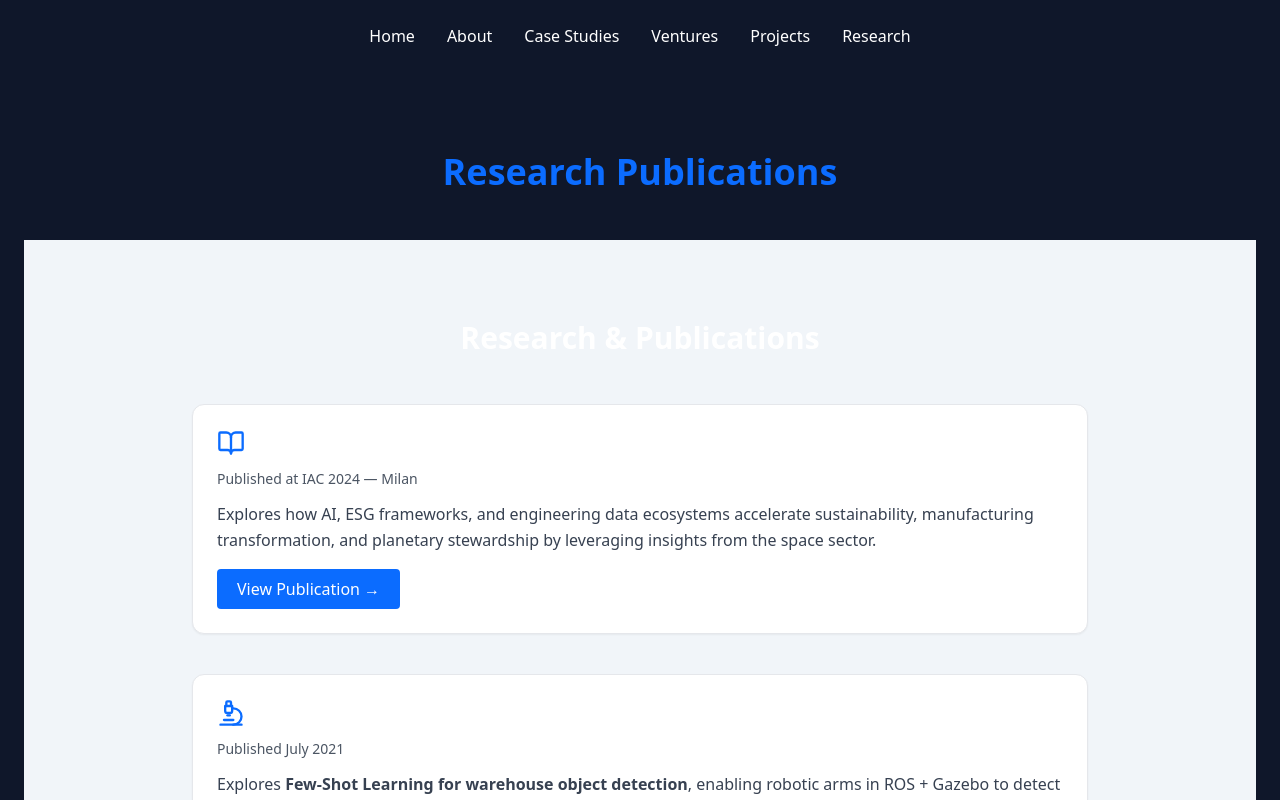
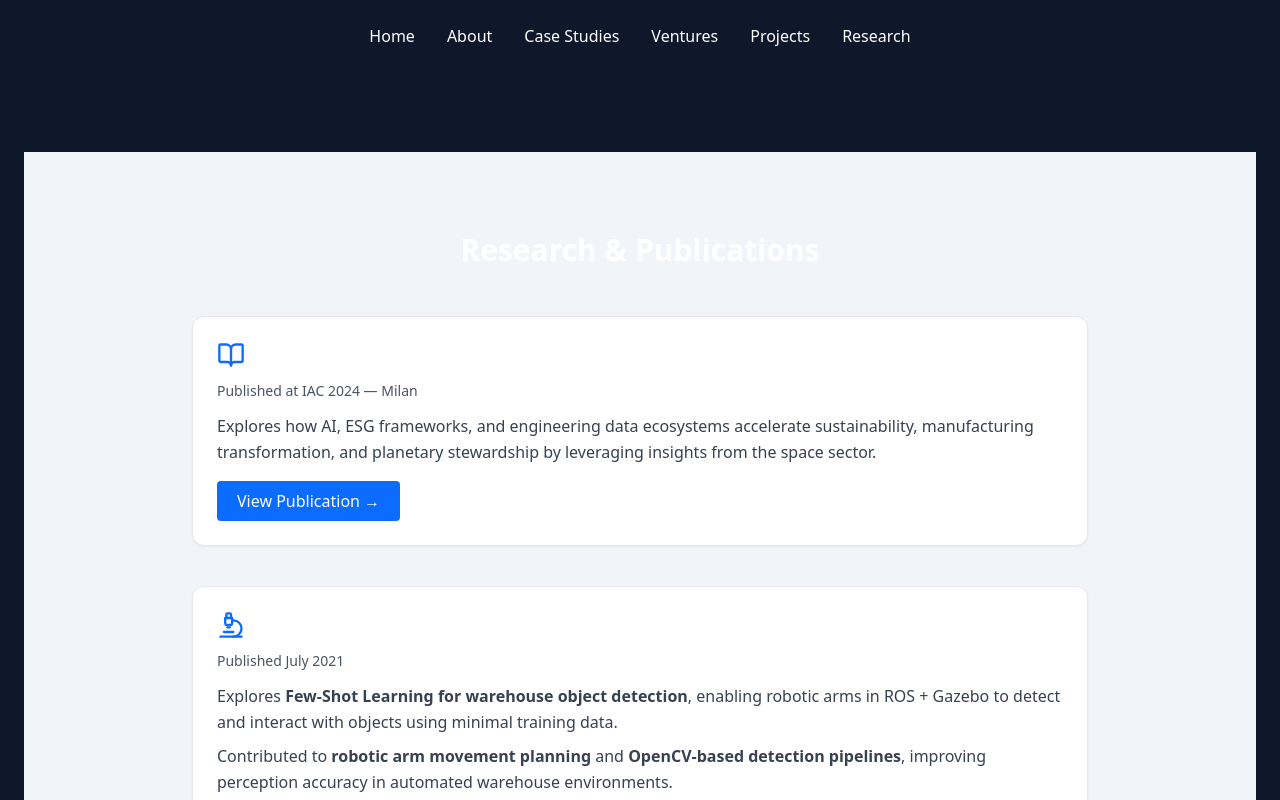
Before and after one commit to shashank-dj/Portfolio, a React (Vite) app: page /research in a window 1280 px wide. Shown: the top 800 px of the page. Built offline with nearby package versions, Linux system fonts and the light colour scheme.

Commit message:
Update ResearchPage.jsx

```diff
--- a/src/pages/ResearchPage.jsx
+++ b/src/pages/ResearchPage.jsx
@@ -5,10 +5,6 @@ export default function ResearchPage() {
   return (
     <section className="bg-dark text-white py-20 px-6">
 
-      <h1 className="text-4xl font-bold text-center text-primary mb-12">
-        Research Publications
-      </h1>
-
       <Research />
 
     </section>
```
